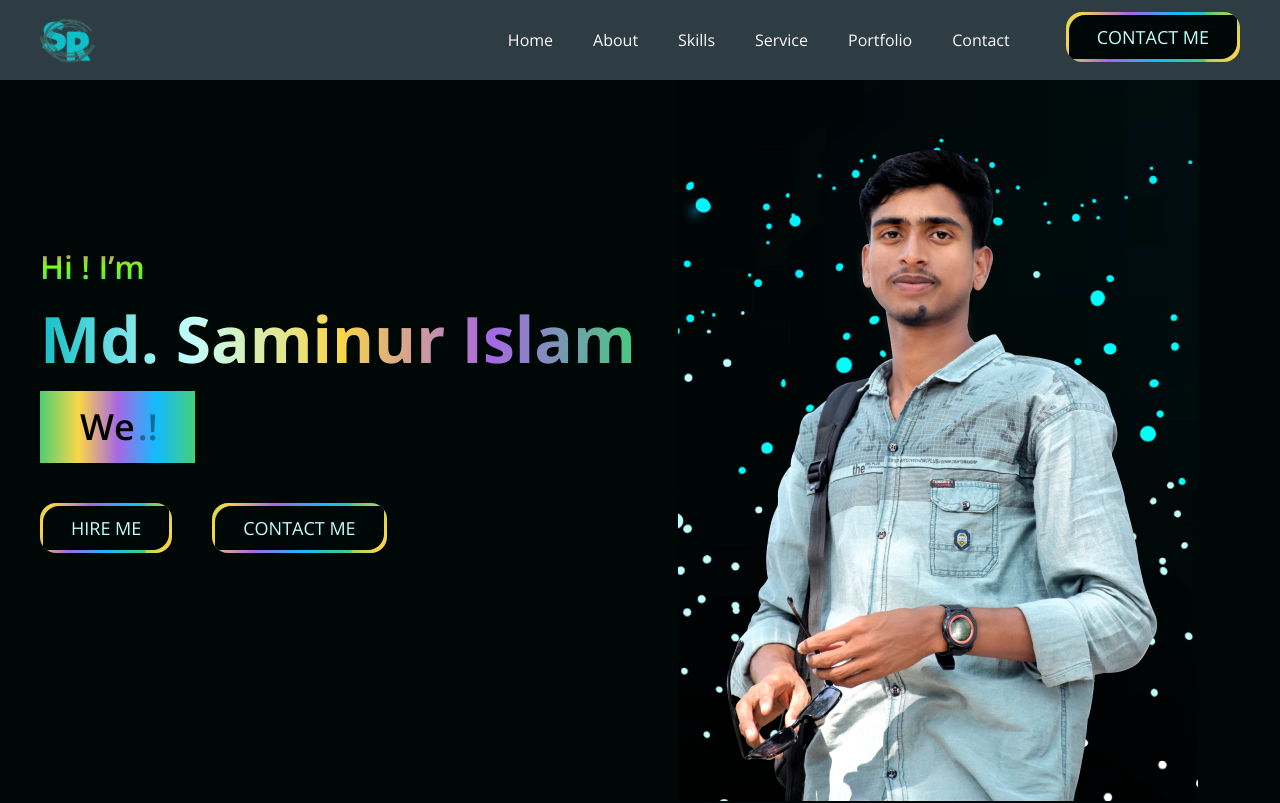
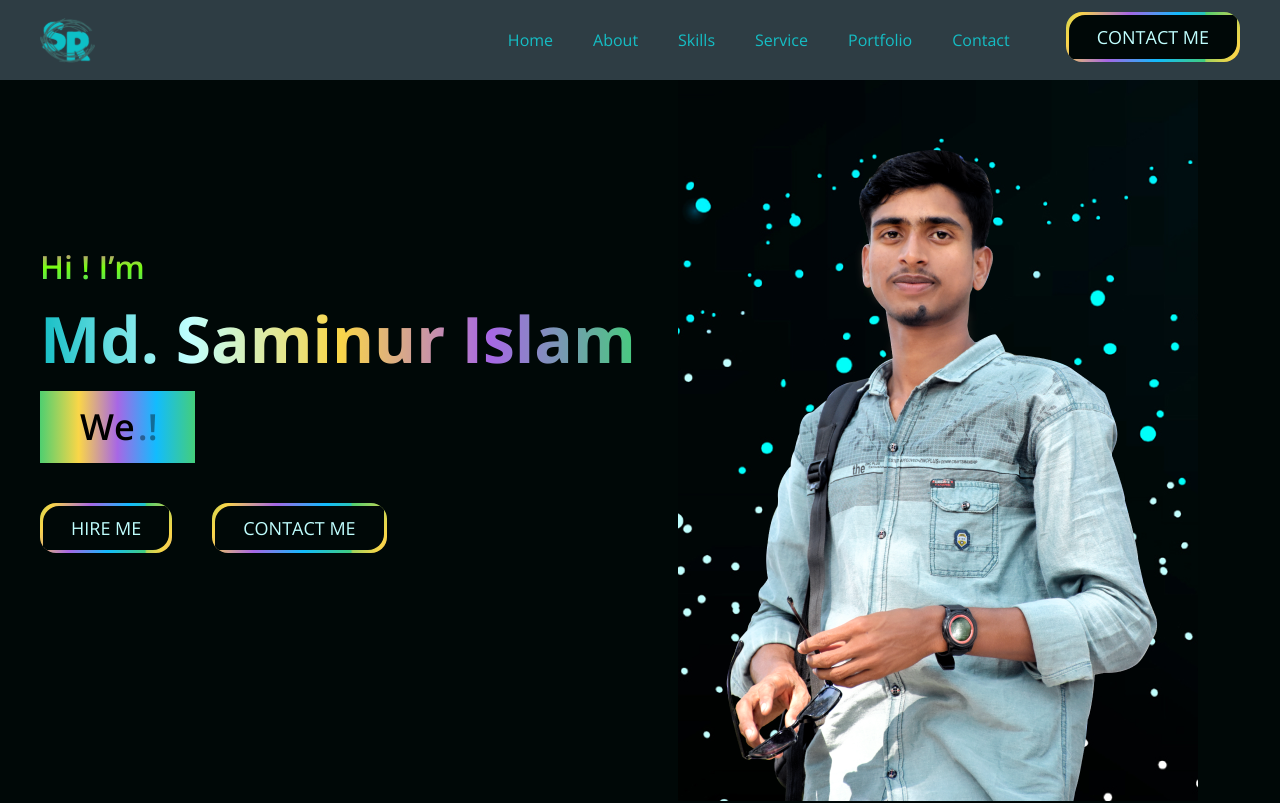
Before and after one commit to dev-saminur/sr-my-portfolio, a Next.js app: page / in a window 1280 px wide. Shown: the top 803 px of the page. Built offline with nearby package versions, Linux system fonts and the light colour scheme.

Commit message:
Update index.js

```diff
--- a/src/components/Navbar/index.js
+++ b/src/components/Navbar/index.js
@@ -29,7 +29,7 @@ const Navbar = () => {
                       <Navlinks
                         key={i}
                         links={item.link}
-                        className="text-base  text-whiteColor hover:text-linkColor relative after:absolute after:content-[''] after:top-7 after:left-0  after:w-[0] after:h-[2px] hover:after:w-[100%] after:bg-linkColor   after:transition-all after:ease-in after:duration-300 transition-all ease-in duration-150 after:rounded-2xl
+                        className="text-base font-normal hover:tracking-wider hover:font-medium text-linkColor hover:bg-header-gradient hover:text-transparent hover:bg-clip-text relative after:absolute after:content-[''] after:top-7 after:left-0  after:w-[0] after:h-[2px] hover:after:w-[100%] after:bg-header-gradient   after:transition-all after:ease-in after:duration-300 transition-all ease-linear duration-150 after:rounded-2xl
 
                       "
                       >
```
